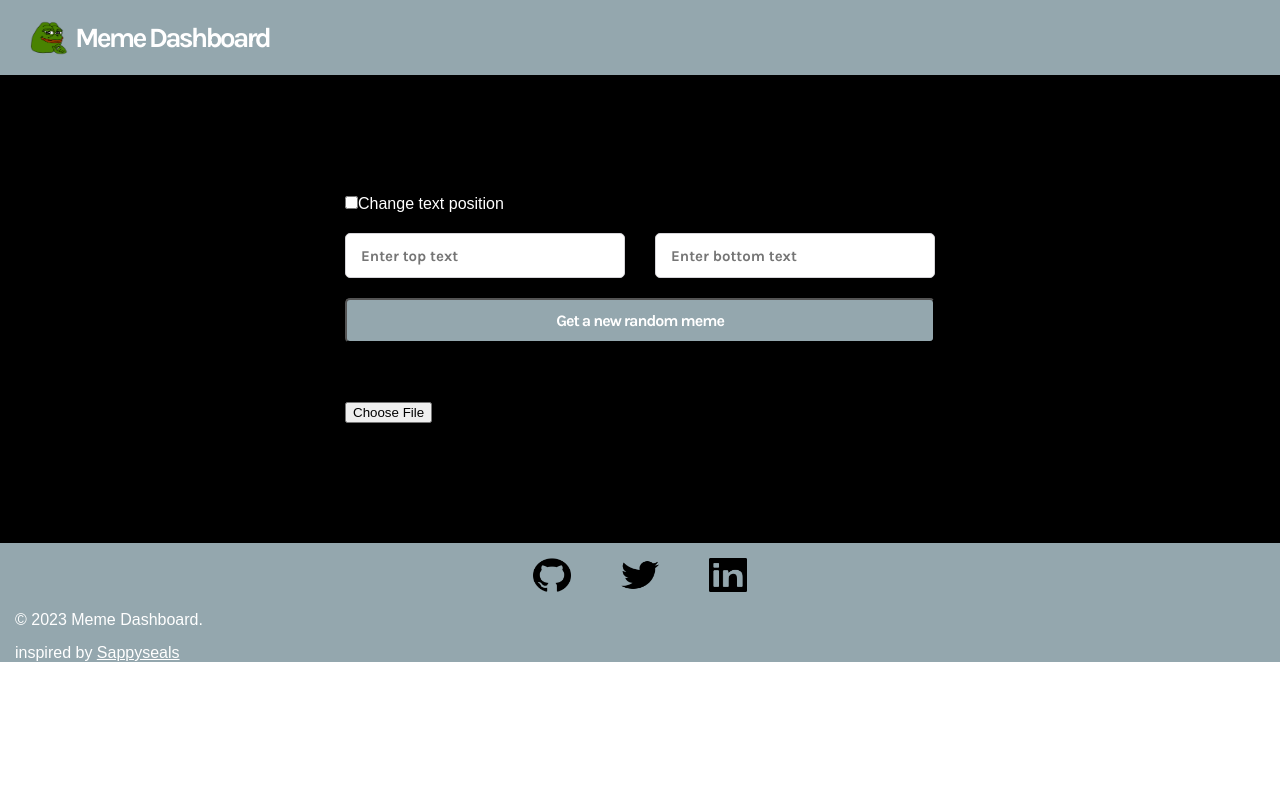
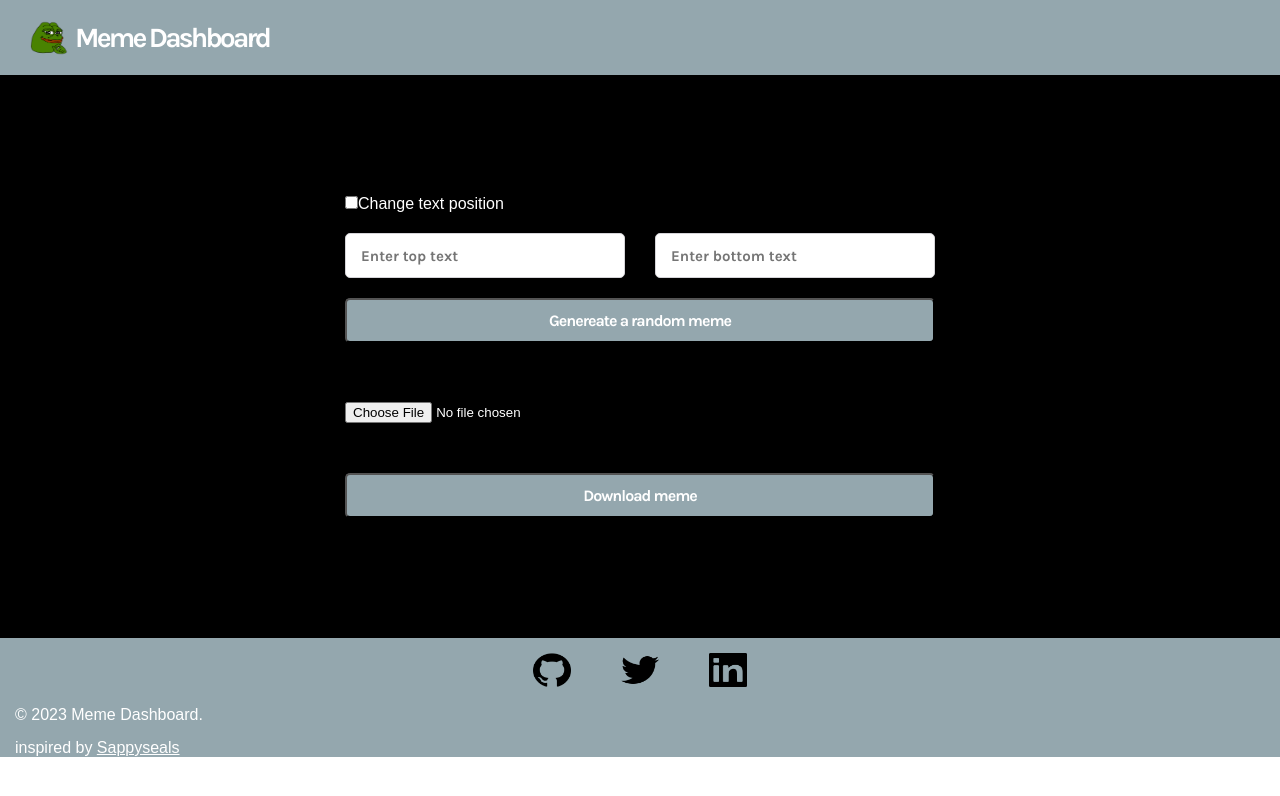
Before and after one commit to jlloyd0430/MemeMaker, a React (Create React App) app: page / in a window 1280 px wide. Shown: the top 796 px of the page. Built offline with nearby package versions, Linux system fonts and the light colour scheme; no server answers.

Commit message:
refactoring download btn

```diff
--- a/src/Form.js
+++ b/src/Form.js
@@ -1,15 +1,14 @@
 import React from "react";
-//import memeData from "./memesData";
 
 export default function Form() {
   const [allMemeData, setMemeAllImages] = React.useState({});
   const [imgState, setImageState] = React.useState(false);
-  /*   const [url, setImage] = React.useState("");
-   */ const [meme, setMeme] = React.useState({
+  const [meme, setMeme] = React.useState({
     topText: "",
     bottomText: "",
     randomImage: "",
   });
+  const [editedImage, setEditedImage] = React.useState("");
 
   React.useEffect(() => {
     async function getMemesApi() {
@@ -61,7 +60,6 @@ export default function Form() {
     if (event.target.files.length !== 0) {
       url = URL.createObjectURL(event.target.files[0]);
     }
-    // url = URL.createObjectURL(event.target.files[0]);
 
     if (url !== "") {
       setImageState(true);
@@ -71,6 +69,7 @@ export default function Form() {
       });
     }
   }
+
   function handleClick() {
     const memesArray = allMemeData.data.memes;
     const randomIndex = Math.floor(Math.random() * memesArray.length);
@@ -82,13 +81,14 @@ export default function Form() {
     });
   }
 
-  // function handleChange(event) {
-  //   const { name, value } = event.target;
-  //   setMeme({
-  //     ...meme,
-  //     [name]: value
-  //   });
-  // }
+  function handleDownload() {
+    const a = document.createElement("a");
+    a.href = editedImage;
+    a.download = "meme.png";
+    document.body.appendChild(a);
+    a.click();
+    document.body.removeChild(a);
+  }
 
   return (
     <div className="main-container">
@@ -178,13 +178,13 @@ export default function Form() {
             />
           </div>
           <button className="btn" onClick={handleClick}>
-            Get a new random meme
+            Genereate a random meme
           </button>
           <p className="upload-meme">Upload your own meme</p>
           <input
             type="file"
             name="uploadedImage"
-            className="file"
+            className="btn2"
             onChange={imghandle}
           />
         </div>
@@ -204,6 +204,9 @@ export default function Form() {
           {meme.bottomText}
         </h2>
       </div>
+      <button className="btn" onClick={handleDownload}>
+        Download meme
+      </button>
     </div>
   );
 }
```
Also changed, not shown: src/styles.css (+9 -0 lines).
